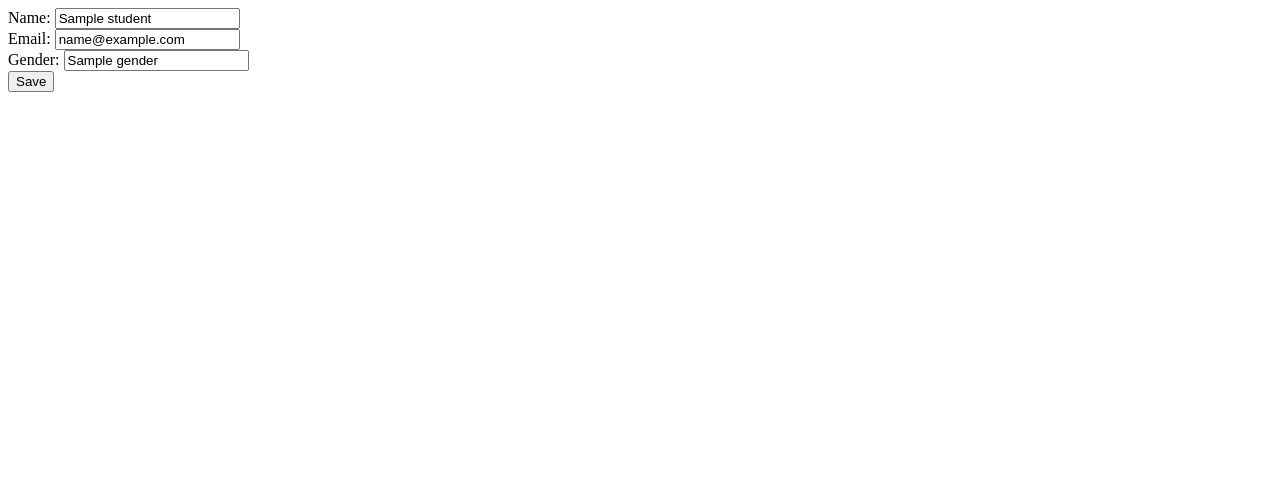
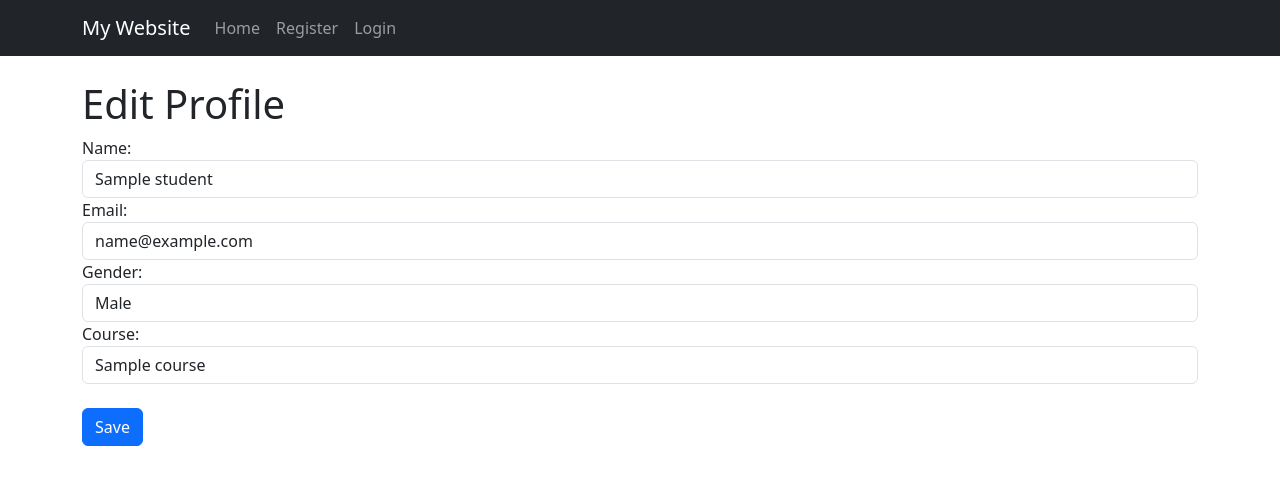
Before and after one commit to amisha-shrivastava/StudentManagement, a Django app: template registration/templates/registration/edit_student.html in a window 1280 px wide. Shown: the top 485 px of the page. Run offline with Django 4.2, Linux system fonts and the light colour scheme; the template is opened without the code that fills it: most values are stand-ins (such as "Sample title", 1, 10 or a date in 2020).

Commit message:
Edit page improved

```diff
--- a/registration/templates/registration/edit_student.html
+++ b/registration/templates/registration/edit_student.html
@@ -1,13 +1,30 @@
-<form method="post" action="{% url 'edit_student' student.id %}">
-    {% csrf_token %}
+{% extends 'registration/base.html' %}
+{% load static %}
+{% block content %}
+
+<h1>Edit Profile</h1>
+<form method="POST" action="{% url 'edit_student' student.id %}">
+  {% csrf_token %}
+  <div class="form-group">
     <label for="name">Name:</label>
-    <input type="text" id="name" name="name" value="{{ student.name }}"><br>
+    <input type="text" class="form-control" id="name" name="name" value="{{ student.name }}">
+  </div>
+  <div class="form-group">
+    <label for="email">Email:</label>
+    <input type="email" class="form-control" id="email" name="email" value="{{ student.email }}">
+  </div>
+  <div class="form-group">
+    <label for="gender">Gender:</label>
+    <select class="form-control" id="gender" name="gender">
+      <option value="M" {% if student.gender == 'M' %}selected{% endif %}>Male</option>
+      <option value="F" {% if student.gender == 'F' %}selected{% endif %}>Female</option>
+    </select>
+  </div>
+  <div class="form-group">
+    <label for="course">Course:</label>
+    <input type="text" class="form-control" id="course" name="course" value="{{ student.course }}">
+  </div><br>
+  <button type="submit" class="btn btn-primary">Save</button>
+</form>
 
-    <label for="email">Email:</label>
-    <input type="email" id="email" name="email" value="{{ student.email }}"><br>
-
-    <label for="gender">Gender:</label>
-    <input type="text" id="gender" name="gender" value="{{ student.gender }}"><br>
-
-    <button type="submit">Save</button>
-</form>
+{% endblock %}
--- a/registration/views.py
+++ b/registration/views.py
@@ -46,6 +46,7 @@ def register(request):
                 name=form.cleaned_data['name'],
                 email=form.cleaned_data['email'],
                 profile_pic=form.cleaned_data['profile_pic'],
+                password=form.cleaned_data['password'],
                 gender=form.cleaned_data['gender'],
                 course_preferences=form.cleaned_data['course_preferences']
             )
--- a/studentmanagement/settings.py
+++ b/studentmanagement/settings.py
@@ -23,9 +23,9 @@ BASE_DIR = Path(__file__).resolve().parent.parent
 SECRET_KEY = 'django-insecure-abazm+2#jf0)106ldxjx3psmdhskzj+_j%3b=d+bfar0sf$l#c'
 
 # SECURITY WARNING: don't run with debug turned on in production!
-DEBUG = True
+DEBUG = False
 
-ALLOWED_HOSTS = []
+ALLOWED_HOSTS = ['localhost', '127.0.0.1']
 
 
 # Application definition
```
Also changed, not shown: profile_pics/passportSize.jpg (added).
